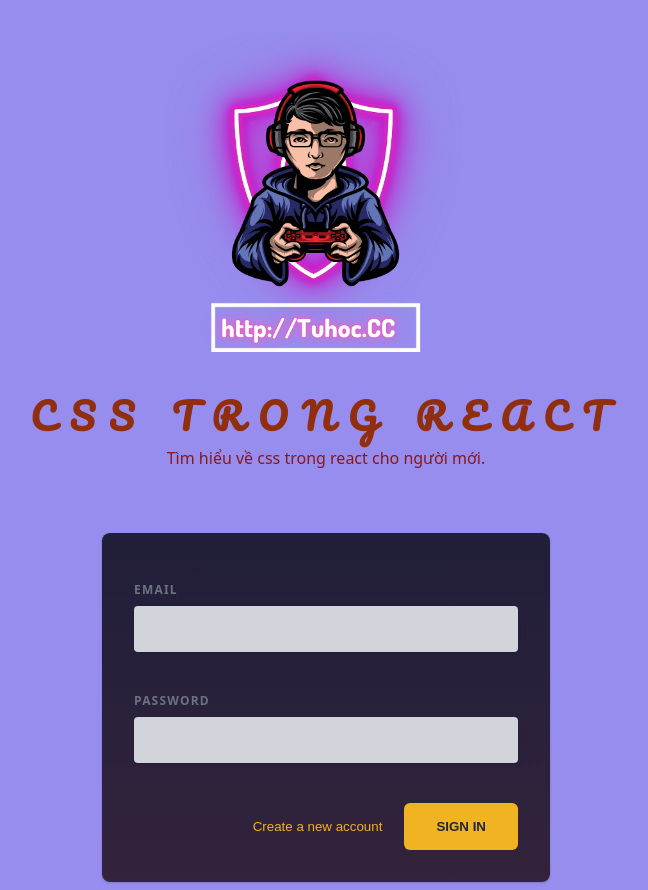
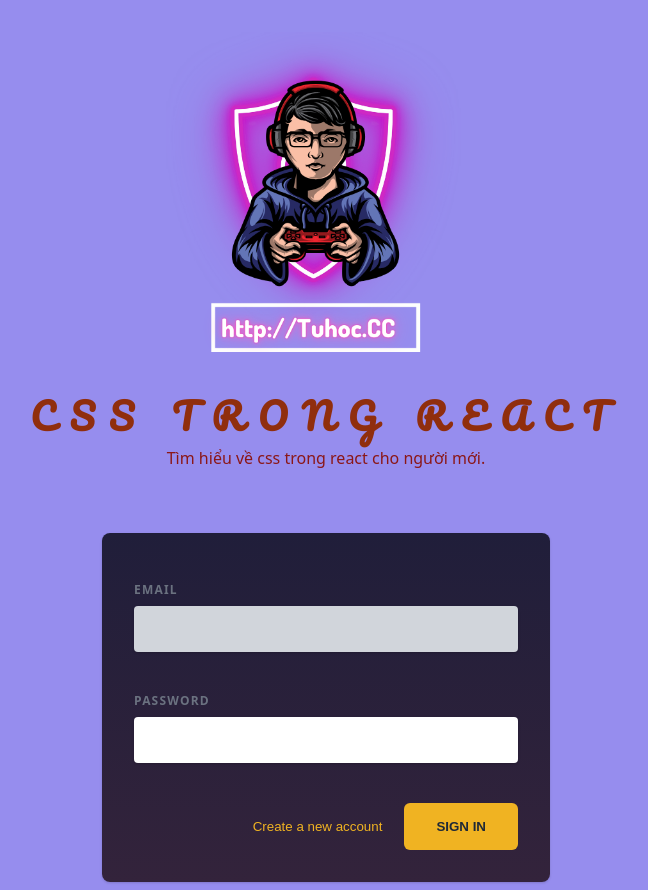
Before and after one commit to QUANG221222/Study-Reactjs, a React (Vite) app in the folder 17.0 CSS start project/: page / in a window 1280 px wide. Shown: the whole page, without its empty margins (314-962 px from the left). Built offline with nearby package versions, Linux system fonts and the light colour scheme.

Commit message:
17.3 React CSS - Inline styling in Reactjs

```diff
--- a/17.0 CSS start project/src/components/AuthInputs.jsx
+++ b/17.0 CSS start project/src/components/AuthInputs.jsx
@@ -39,7 +39,10 @@ export default function AuthInputs() {
           </label>
           <input
             type="password"
-            className={passwordNotValid ? "invalid" : undefined}
+            style={{
+              backgroundColor: passwordNotValid ? "red" : "white",
+            }}
+            // className={passwordNotValid ? "invalid" : undefined}
             onChange={(event) =>
               handleInputChange("password", event.target.value)
             }
```
Also changed, not shown: 1 other file (tests, documents, lock files or other folders).
